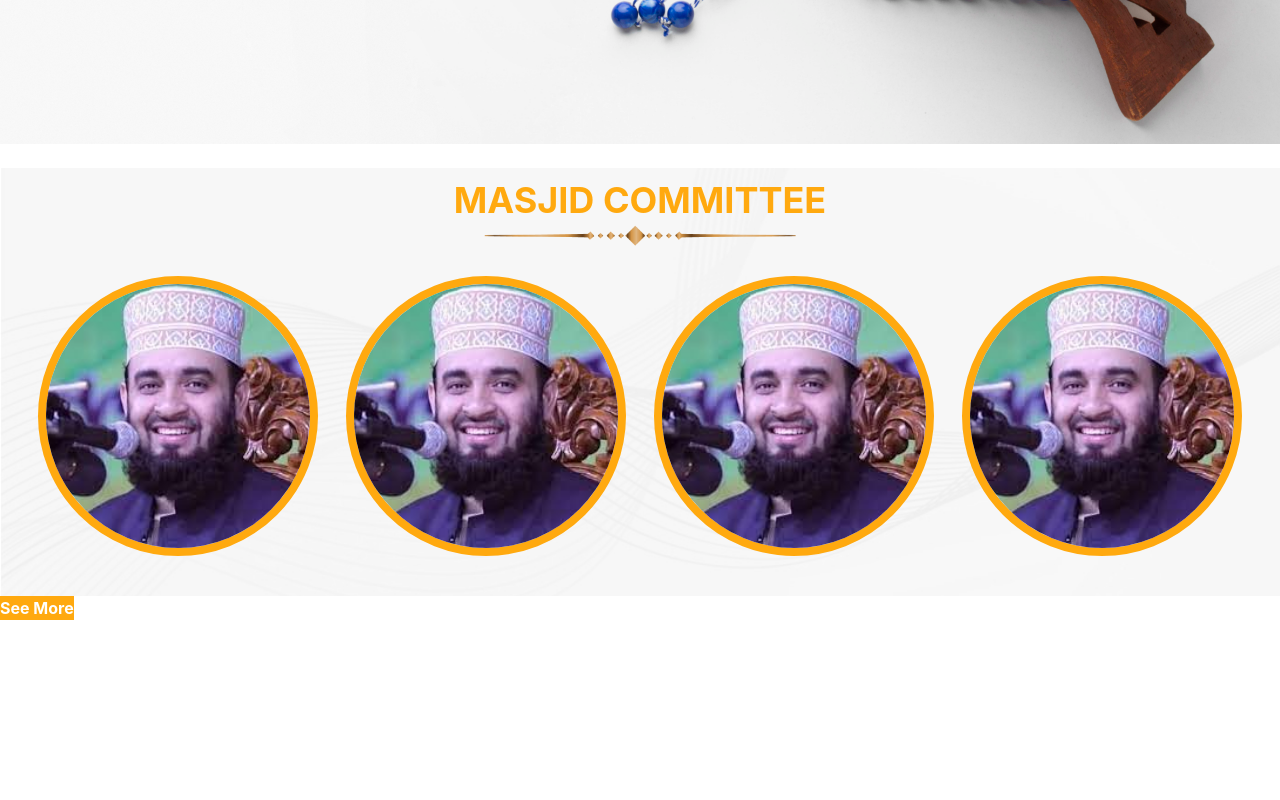
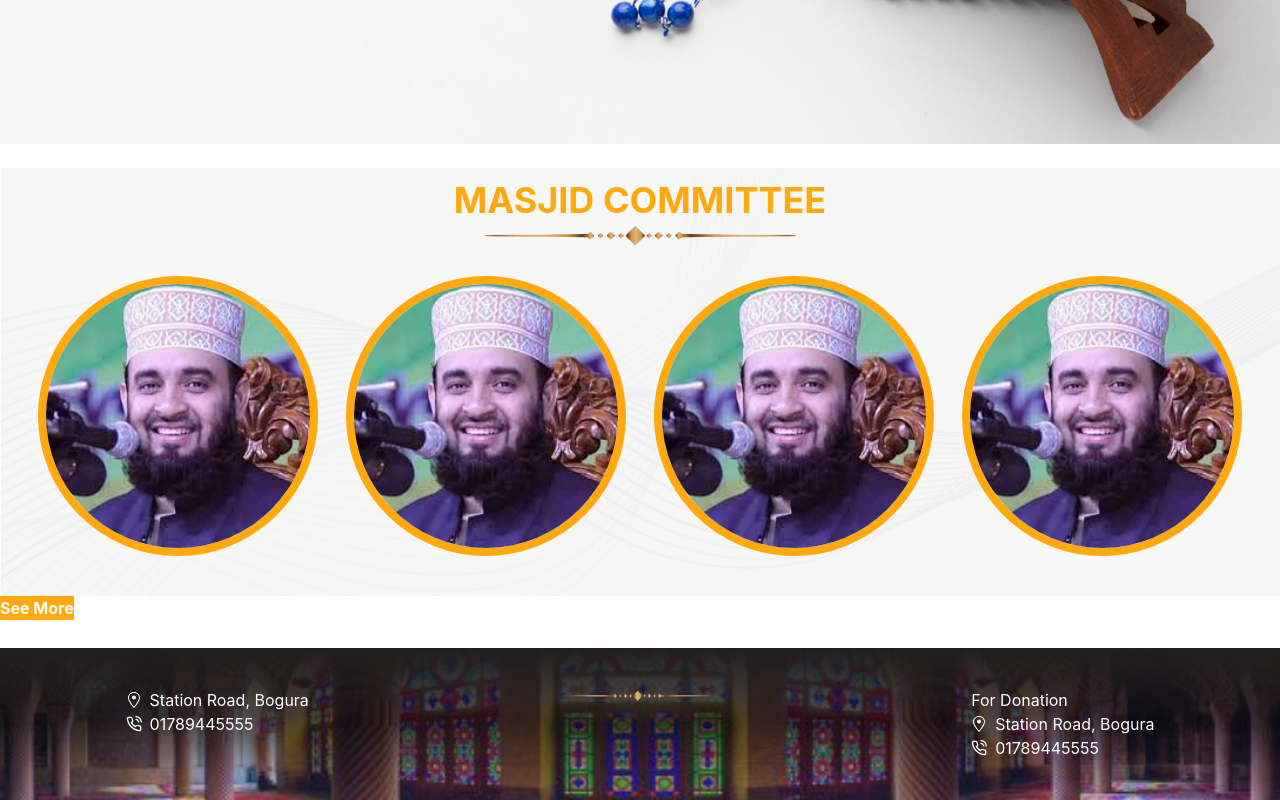
Before and after one commit to ParvesPR/moshjid-project, a React (Create React App) app: page / in a window 1280 px wide. Shown: the part 1296-2096 px from the top of the page. Before the commit the page ends 1916 px from the top, so only its background shows below. Built offline with nearby package versions, Linux system fonts and the light colour scheme.

Commit message:
footer added

```diff
--- a/package.json
+++ b/package.json
@@ -9,6 +9,7 @@
     "daisyui": "^2.17.0",
     "react": "^18.2.0",
     "react-dom": "^18.2.0",
+    "react-icons": "^4.4.0",
     "react-router-dom": "^6.3.0",
     "react-scripts": "5.0.1",
     "web-vitals": "^2.1.4"
--- a/src/pages/Home/Home/Home.js
+++ b/src/pages/Home/Home/Home.js
@@ -1,4 +1,5 @@
 import React from 'react';
+import Footer from '../../Shared/Footer/Footer';
 import Banner from '../Banner/Banner';
 import Blogs from '../Blogs/Blogs';
 import Committee from '../Committee/Committee';
@@ -11,6 +12,7 @@ const Home = () => {
            <PrayerTime></PrayerTime>
            <Committee></Committee>
            <Blogs></Blogs>
+           <Footer></Footer>
         </div>
     );
 };
--- /dev/null
+++ b/src/pages/Shared/Footer/Footer.css
@@ -0,0 +1,13 @@
+.footer-section {
+    background:linear-gradient(to bottom,#231F1F 0%, rgba(0, 0, 0, 0.5848) ,
+    rgba(0, 0, 0, 0)),url('../../../assests/images/footer.jpg');
+    background-position: center;
+    background-repeat: no-repeat;
+    background-size: cover;
+}
+.footer-image .images{
+    transform: rotate(-90);
+}
+.images{
+    transform: rotate(-90);
+}
--- /dev/null
+++ b/src/pages/Shared/Footer/Footer.js
@@ -0,0 +1,26 @@
+import React from 'react';
+import './Footer.css';
+import { GoLocation } from 'react-icons/go';
+import { FiPhoneCall } from 'react-icons/fi';
+import underline from '../../../assests/images/underline.png'
+
+const Footer = () => {
+    return (
+        <footer className='footer-section flex justify-around py-10 mt-7'>
+            <div className='text-white'>
+                <span className='flex gap-2 items-center'><GoLocation></GoLocation> Station Road, Bogura</span>
+                <span className='flex gap-2 items-center'> <FiPhoneCall></FiPhoneCall> 01789445555</span>
+            </div>
+            <div className='footer-image'>
+                <img src={underline} className='w-40 images' alt="" />
+            </div>
+            <div className='text-white'>
+                <h3>For Donation</h3>
+                <span className='flex gap-2 items-center'><GoLocation></GoLocation> Station Road, Bogura</span>
+                <span className='flex gap-2 items-center'> <FiPhoneCall></FiPhoneCall> 01789445555</span>
+            </div>
+        </footer>
+    );
+};
+
+export default Footer;
```
Also changed, not shown: src/assests/images/footer.jpg (added), 1 other file (tests, documents, lock files or other folders).
